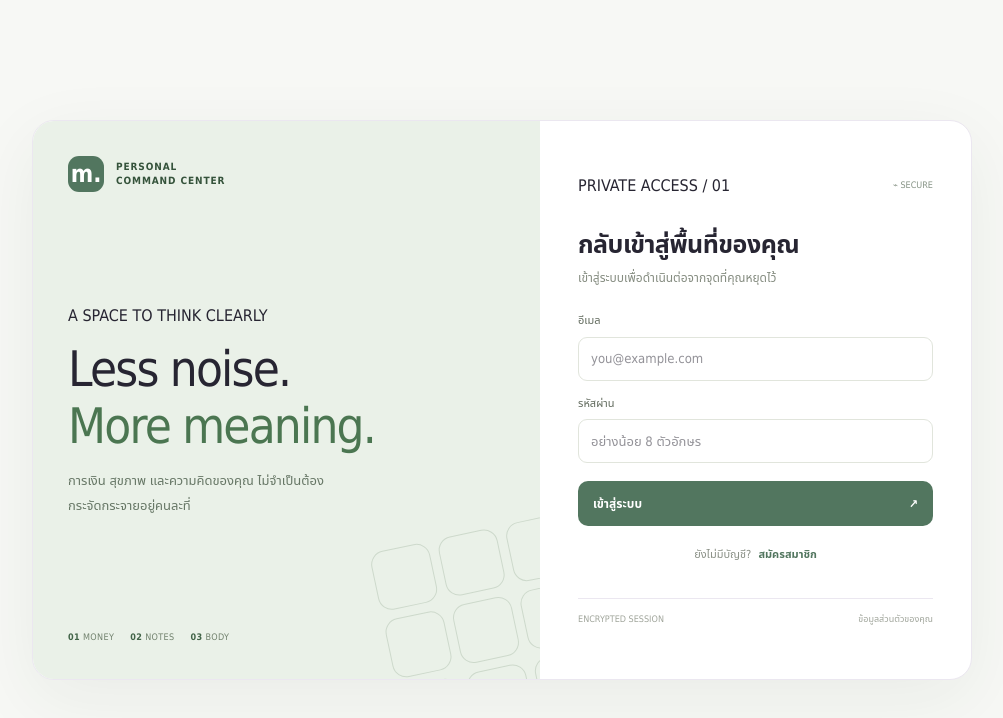
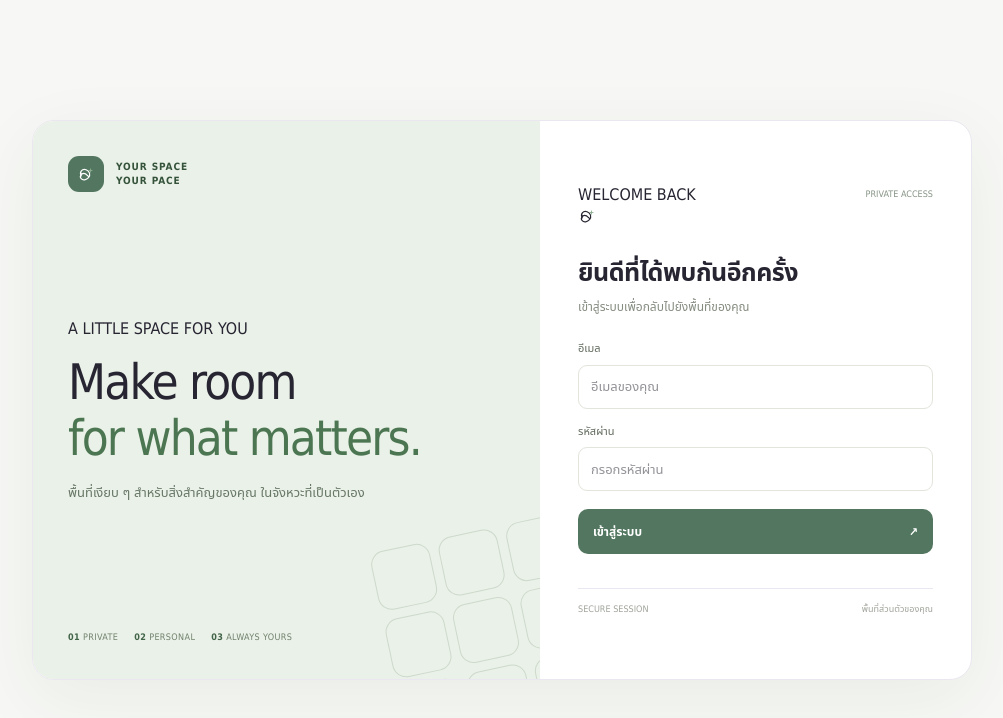
Before and after one commit to smmm1/money102, a React (Vite) app: page / in a window 1280 px wide. Shown: the top 718 px of the page, without its empty margins (138-1141 px from the left). Built offline with nearby package versions, Linux system fonts and the light colour scheme; no server answers.

Commit message:
Redesign full-screen private login and branded loading states

```diff
--- a/src/CloudAuth.tsx
+++ b/src/CloudAuth.tsx
@@ -54,12 +54,23 @@ async function api(path: string, init: RequestInit = {}) {
   return body
 }
 
+function AuthExperience({ state, title, detail, onRetry }: { state: "loading" | "error"; title: string; detail: string; onRetry?: () => void }) {
+  return <main className="cc-auth-screen cc-auth-screen-status"><section className="cc-auth-frame cc-auth-frame-status">
+    <div className="cc-auth-brand-panel"><div className="cc-auth-brand"><span className="cc-auth-logo" aria-hidden="true"><svg viewBox="0 0 48 48" fill="none"><path d="M11 27.5C5 19 13 8 23 12c9 4 12 12 6 20-5 6-14 8-19 2-4-5 0-13 7-13 5 0 8 4 11 7" stroke="currentColor" strokeWidth="3" strokeLinecap="round"/><path d="M34 10v8M30 14h8" stroke="#8DAF91" strokeWidth="2.4" strokeLinecap="round"/></svg></span><strong>YOUR SPACE<br/>YOUR PACE</strong></div>
+      <div className="cc-auth-editorial"><span className="cc-overline">A LITTLE SPACE FOR YOU</span><h1>Make room<br/><em>for what matters.</em></h1><p>พื้นที่เงียบ ๆ สำหรับสิ่งสำคัญของคุณ ในจังหวะที่เป็นตัวเอง</p></div>
+      <div className="cc-auth-index"><span><b>01</b> PRIVATE</span><span><b>02</b> PERSONAL</span><span><b>03</b> ALWAYS YOURS</span></div><div className="cc-auth-grid-art" aria-hidden="true"><i/><i/><i/><i/><i/><i/><i/><i/><i/></div><div className="cc-auth-orbit" aria-hidden="true"><span/><span/><span/></div>
+    </div>
+    <div className="cc-auth-form-side cc-auth-status-side"><div className="cc-auth-form-top"><span className="cc-overline">PRIVATE ACCESS</span><span className="cc-auth-lock"><i/> SECURE SESSION</span></div>
+      <div className="cc-auth-status-content"><div className={state === "error" ? "cc-auth-status-icon is-error" : "cc-auth-status-icon"}>{state === "error" ? "!" : <span className="cc-auth-loader"/>}</div><span className="cc-overline">{state === "error" ? "CONNECTION STATUS" : "PLEASE WAIT A MOMENT"}</span><h2>{title}</h2><p>{detail}</p>{state === "loading" && <div className="cc-auth-progress"><span/></div>}{onRetry && <button type="button" onClick={onRetry} className="cc-auth-submit">กลับไปหน้าเข้าสู่ระบบ <span>↗</span></button>}</div>
+      <div className="cc-auth-foot"><span><i/> YOUR DATA STAYS YOURS</span><span>พื้นที่ส่วนตัวของคุณ</span></div>
+    </div>
+  </section></main>
+}
 export default function CloudAuth({ children }: { children: ReactNode }) {
   const [user, setUser] = useState<AppUser | null>(null)
   const [checking, setChecking] = useState(true)
   const [email, setEmail] = useState("")
   const [password, setPassword] = useState("")
-  const [mode, setMode] = useState<"signin" | "signup">("signin")
   const [busy, setBusy] = useState(false)
   const [message, setMessage] = useState("")
   const [cloudReady, setCloudReady] = useState(false)
@@ -155,14 +166,14 @@ export default function CloudAuth({ children }: { children: ReactNode }) {
     setBusy(true)
     setMessage("")
     try {
-      const result = await api(mode === "signin" ? "/api/auth/signin" : "/api/auth/signup", {
+      const result = await api("/api/auth/signin", {
         method: "POST",
         body: JSON.stringify({ email: email.trim(), password }),
       }) as { token: string; user: AppUser }
       localStorage.setItem(TOKEN_KEY, result.token)
       setUser(result.user)
       setPassword("")
-      setMessage(mode === "signup" ? "สร้างบัญชี Cloudflare สำเร็จ" : "เข้าสู่ระบบสำเร็จ")
+      setMessage("เข้าสู่ระบบสำเร็จ")
     } catch (error) {
       setMessage(error instanceof Error ? error.message : String(error))
     } finally {
@@ -179,31 +190,31 @@ export default function CloudAuth({ children }: { children: ReactNode }) {
     setMessage("ออกจากระบบแล้ว")
   }
 
-  if (checking) return <main className="cc-auth-screen"><div className="cc-auth-mark">m.</div><section className="cc-auth-loading"><span className="cc-auth-loader" /><p>กำลังตรวจสอบพื้นที่ส่วนตัว</p><small>AUTH / SECURE SESSION</small></section></main>
+  if (checking) return <AuthExperience state="loading" title="กำลังตรวจสอบพื้นที่ของคุณ" detail="กำลังตรวจสอบเซสชันอย่างปลอดภัย" />
   if (!user) return <main className="cc-auth-screen">
     <section className="cc-auth-frame">
       <div className="cc-auth-brand-panel">
-        <div className="cc-auth-brand"><span>m.</span><strong>PERSONAL<br/>COMMAND CENTER</strong></div>
-        <div className="cc-auth-editorial"><span className="cc-overline">A SPACE TO THINK CLEARLY</span><h1>Less noise.<br/><em>More meaning.</em></h1><p>การเงิน สุขภาพ และความคิดของคุณ ไม่จำเป็นต้องกระจัดกระจายอยู่คนละที่</p></div>
-        <div className="cc-auth-index"><span><b>01</b> MONEY</span><span><b>02</b> NOTES</span><span><b>03</b> BODY</span></div>
-        <div className="cc-auth-grid-art"><i/><i/><i/><i/><i/><i/><i/><i/><i/></div>
+        <div className="cc-auth-brand"><span className="cc-auth-logo" aria-hidden="true"><svg viewBox="0 0 48 48" fill="none"><path d="M11 27.5C5 19 13 8 23 12c9 4 12 12 6 20-5 6-14 8-19 2-4-5 0-13 7-13 5 0 8 4 11 7" stroke="currentColor" strokeWidth="3" strokeLinecap="round"/><path d="M34 10v8M30 14h8" stroke="#8DAF91" strokeWidth="2.4" strokeLinecap="round"/></svg></span><strong>YOUR SPACE<br/>YOUR PACE</strong></div>
+        <div className="cc-auth-editorial"><span className="cc-overline">A LITTLE SPACE FOR YOU</span><h1>Make room<br/><em>for what matters.</em></h1><p>พื้นที่เงียบ ๆ สำหรับสิ่งสำคัญของคุณ ในจังหวะที่เป็นตัวเอง</p></div>
+        <div className="cc-auth-index"><span><b>01</b> PRIVATE</span><span><b>02</b> PERSONAL</span><span><b>03</b> ALWAYS YOURS</span></div>
+        <div className="cc-auth-grid-art" aria-hidden="true"><i/><i/><i/><i/><i/><i/><i/><i/><i/></div><div className="cc-auth-orbit" aria-hidden="true"><span/><span/><span/></div>
       </div>
       <div className="cc-auth-form-side">
-        <div className="cc-auth-form-top"><span className="cc-overline">PRIVATE ACCESS / 01</span><span className="cc-auth-lock">⌁ SECURE</span></div>
-        <h2>{mode === "signin" ? "กลับเข้าสู่พื้นที่ของคุณ" : "สร้างพื้นที่ของคุณ"}</h2>
-        <p className="cc-auth-intro">{mode === "signin" ? "เข้าสู่ระบบเพื่อดำเนินต่อจากจุดที่คุณหยุดไว้" : "สร้างบัญชีเพื่อเริ่มจัดระเบียบเรื่องสำคัญของคุณ"}</p>
-        <form onSubmit={submit} className="cc-auth-form">
-          <label>อีเมล<input type="email" required autoComplete="email" value={email} onChange={e => setEmail(e.target.value)} placeholder="you@example.com" /></label>
-          <label>รหัสผ่าน<input type="password" required minLength={8} autoComplete={mode === "signin" ? "current-password" : "new-password"} value={password} onChange={e => setPassword(e.target.value)} placeholder="อย่างน้อย 8 ตัวอักษร" /></label>
-          {message && <p role="status" className="cc-auth-message">{message}</p>}
-          <button disabled={busy} className="cc-auth-submit">{busy ? "กำลังดำเนินการ…" : mode === "signin" ? "เข้าสู่ระบบ" : "สร้างบัญชี"}<span>↗</span></button>
-        </form>
-        <div className="cc-auth-switch"><span>{mode === "signin" ? "ยังไม่มีบัญชี?" : "มีบัญชีแล้ว?"}</span><button type="button" onClick={() => { setMode(mode === "signin" ? "signup" : "signin"); setMessage("") }}>{mode === "signin" ? "สมัครสมาชิก" : "เข้าสู่ระบบ"}</button></div>
-        <div className="cc-auth-foot"><span>ENCRYPTED SESSION</span><span>ข้อมูลส่วนตัวของคุณ</span></div>
+        <div className="cc-auth-form-top"><span className="cc-overline">WELCOME BACK</span><span className="cc-auth-lock"><i/> PRIVATE ACCESS</span></div>
+        <div className="cc-auth-form-content"><div className="cc-auth-mini-mark" aria-hidden="true"><svg viewBox="0 0 48 48" fill="none"><path d="M11 27.5C5 19 13 8 23 12c9 4 12 12 6 20-5 6-14 8-19 2-4-5 0-13 7-13 5 0 8 4 11 7" stroke="currentColor" strokeWidth="3" strokeLinecap="round"/><path d="M34 10v8M30 14h8" stroke="#8DAF91" strokeWidth="2.4" strokeLinecap="round"/></svg></div>
+          <h2>ยินดีที่ได้พบกันอีกครั้ง</h2><p className="cc-auth-intro">เข้าสู่ระบบเพื่อกลับไปยังพื้นที่ของคุณ</p>
+          <form onSubmit={submit} className="cc-auth-form">
+            <label>อีเมล<input type="email" required autoComplete="username" value={email} onChange={e => setEmail(e.target.value)} placeholder="อีเมลของคุณ" /></label>
+            <label>รหัสผ่าน<input type="password" required autoComplete="current-password" value={password} onChange={e => setPassword(e.target.value)} placeholder="กรอกรหัสผ่าน" /></label>
+            {message && <p role="status" className="cc-auth-message">{message}</p>}
+            <button disabled={busy} className="cc-auth-submit">{busy ? <><span className="cc-auth-button-spinner"/>กำลังตรวจสอบ…</> : <>เข้าสู่ระบบ<span aria-hidden="true">↗</span></>}</button>
+          </form>
+        </div>
+        <div className="cc-auth-foot"><span><i/> SECURE SESSION</span><span>พื้นที่ส่วนตัวของคุณ</span></div>
       </div>
     </section>
   </main>
-  if (!cloudReady) return <main className="cc-auth-screen"><div className="cc-auth-mark">m.</div><section className="cc-auth-loading"><span className="cc-auth-loader" /><p>{cloudError ? "เชื่อมต่อข้อมูลไม่สำเร็จ" : "กำลังเตรียมพื้นที่ของคุณ"}</p><small>{cloudError || "กำลังซิงก์ข้อมูลกับ Cloudflare D1"}</small>{cloudError && <button onClick={() => { void signOut() }} className="cc-auth-submit">กลับไปหน้าเข้าสู่ระบบ <span>↗</span></button>}</section></main>
+  if (!cloudReady) return <AuthExperience state={cloudError ? "error" : "loading"} title={cloudError ? "ยังเชื่อมต่อไม่สำเร็จ" : "กำลังเตรียมพื้นที่ของคุณ"} detail={cloudError || "กำลังเชื่อมต่อพื้นที่จัดเก็บข้อมูลอย่างปลอดภัย"} onRetry={cloudError ? () => { void signOut() } : undefined} />
   return <AuthAccountContext.Provider value={{ user, signOut }}>
     {cloudError && <div role="alert" className="fixed bottom-4 left-4 right-4 z-[110] rounded-xl bg-red-50 p-3 text-sm text-red-800 shadow">{cloudError}</div>}
     {children}
```
